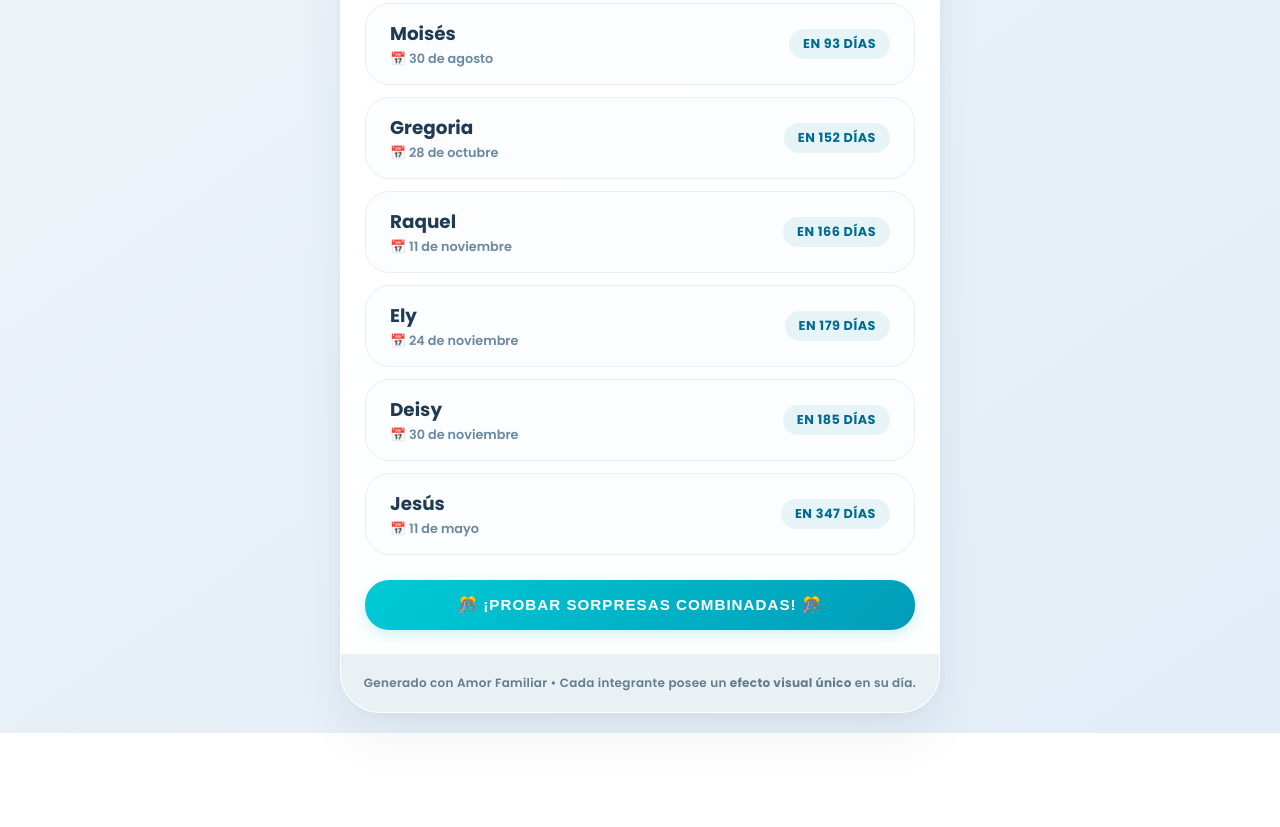
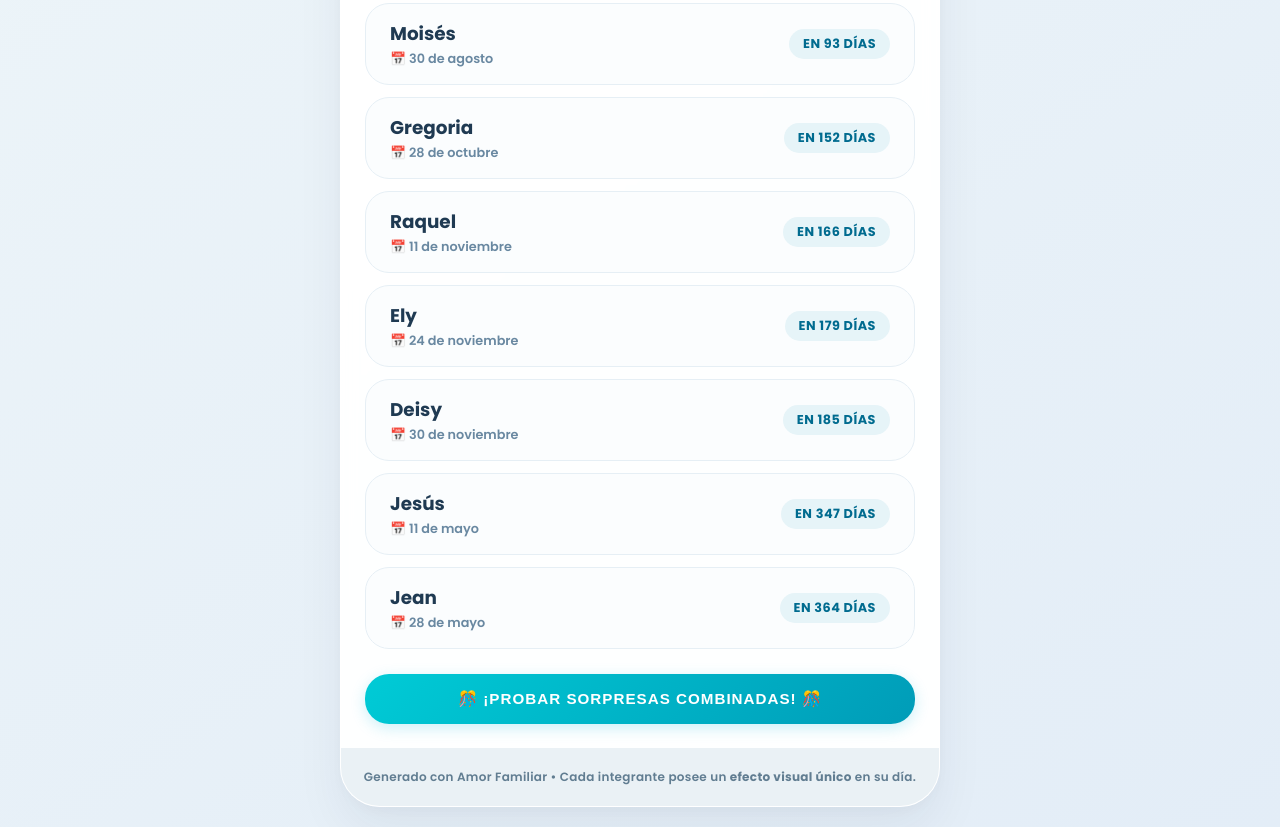
Before and after one commit to Menrup/cumplea-os-familia, a plain HTML site: page index.html in a window 1280 px wide. Shown: the part 923-1750 px from the top of the page. Before the commit the page ends 1656 px from the top, so only its background shows below. Drawn offline with Linux system fonts and the light colour scheme.

Commit message:
Update index.html

```diff
--- a/index.html
+++ b/index.html
@@ -321,7 +321,8 @@
         { nombre: "Gregoria", mes: 10, dia: 28, año: null, efecto: "criollo" },
         { nombre: "Raquel", mes: 11, dia: 11, año: null, efecto: "galaxia" },
         { nombre: "Ely", mes: 11, dia: 24, año: null, efecto: "primavera" },
-        { nombre: "Deisy", mes: 11, dia: 30, año: null, efecto: "bosque" }
+        { nombre: "Deisy", mes: 11, dia: 30, año: null, efecto: "bosque" },
+        { nombre: "Jean", mes: 05, dia: 28, año: null, efecto: "bosque" }
     ];
 
     const ef_colors = {
```
